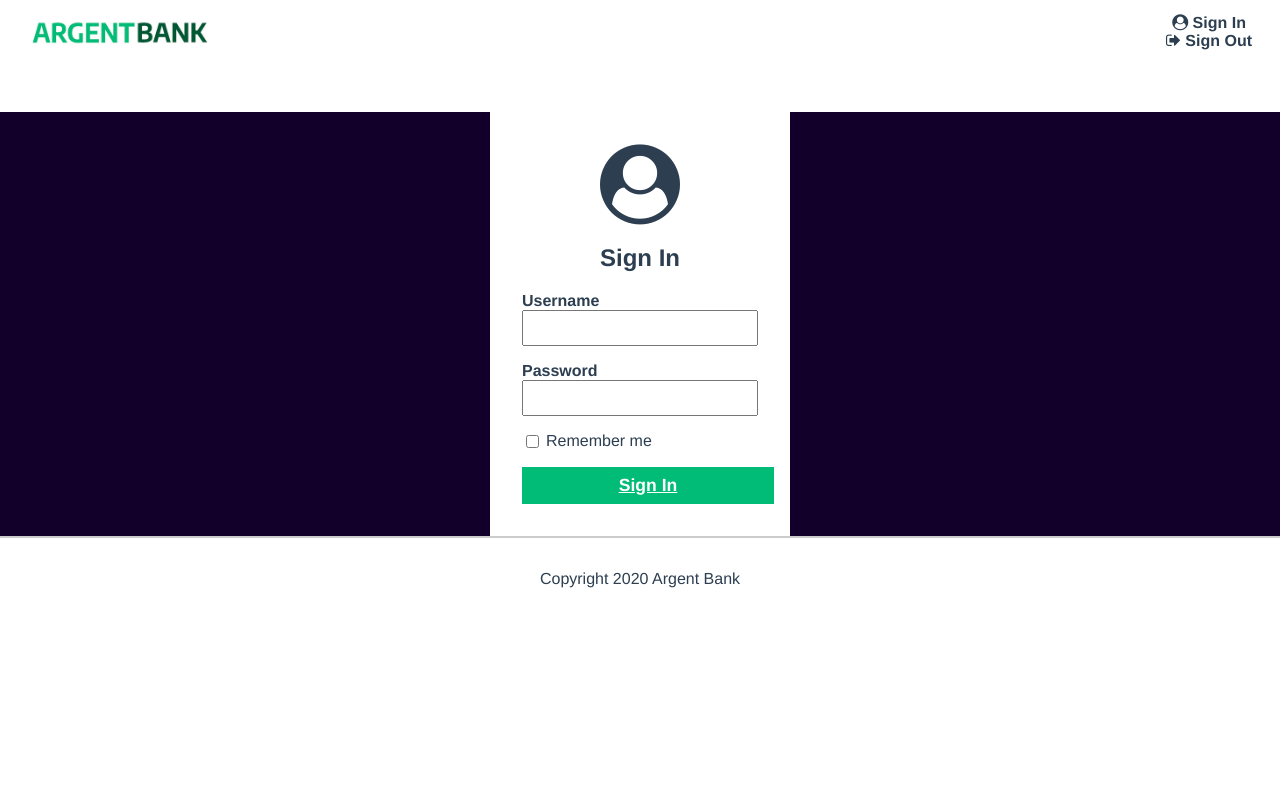
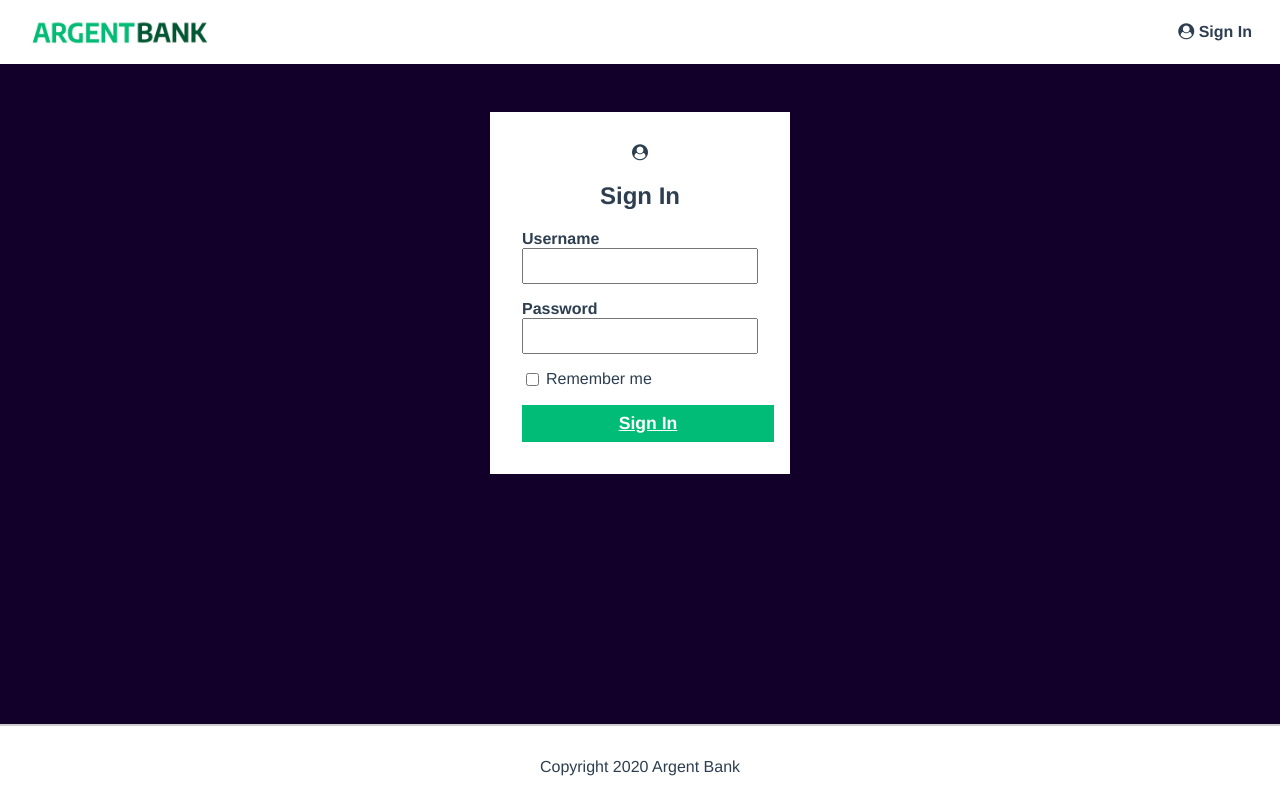
Before and after one commit to SamShunpo/projet_11, a React (Vite) app: page /SignIn in a window 1280 px wide. Built offline with nearby package versions, Linux system fonts and the light colour scheme.

Commit message:
Update index.css

```diff
--- a/src/index.css
+++ b/src/index.css
@@ -289,3 +289,32 @@ html {
       width: 200px;
     }
   }
+
+  .fa {
+    display: inline-block;
+    font: normal normal normal 14px / 1 FontAwesome;
+    font-size: inherit;
+    text-rendering: auto;
+    -webkit-font-smoothing: antialiased;
+    -moz-osx-font-smoothing: grayscale;
+}
+
+.react-div {
+  min-height: 100vh;
+  display: flex;
+  flex-direction: column;
+}
+
+.login {
+  display: flex;
+  flex-direction: row;
+  column-gap: 0.5rem;
+}
+
+.signout-invisible {
+  display: none;
+}
+
+.signout-visible {
+  display: flex;
+}
```
